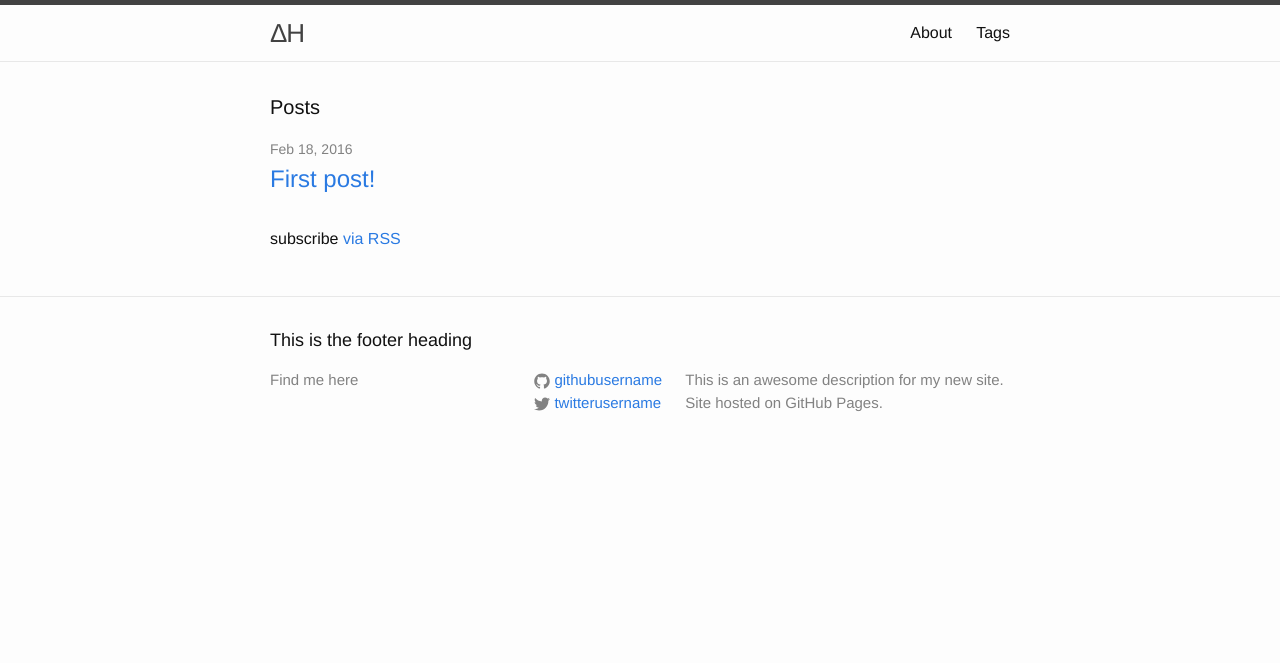
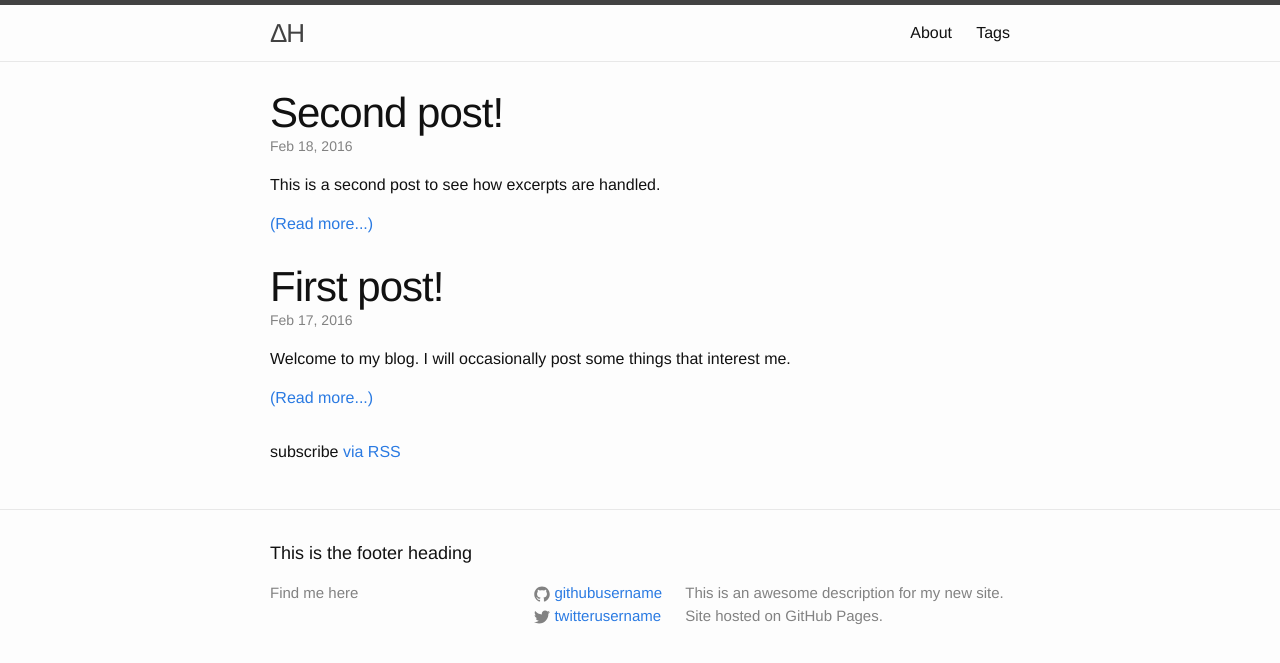
Before and after one commit to enthalpychange/enthalpychange.github.io, a Jekyll site: the page built from index.html, in a window 1280 px wide. Shown: the top 663 px of the page. Built offline with Jekyll 4.4.1, drawn with Linux system fonts in a browser that asks for light colours.

Commit message:
fix index.html spacing

```diff
--- /dev/null
+++ b/_posts/2016-02-18-second-post.markdown
@@ -0,0 +1,7 @@
+---
+layout: post
+title:  "Second post!"
+---
+This is a second post to see how excerpts are handled.
+
+This is some text after an empty line.
--- a/index.html
+++ b/index.html
@@ -4,19 +4,16 @@ layout: default
 
 <div class="home">
 
-  <h1 class="page-heading">Posts</h1>
-
-  <ul class="post-list">
+  <div class="post-list">
     {% for post in site.posts %}
       <li>
+        <span class="post-title">{{ post.title }}</span><br/>
         <span class="post-meta">{{ post.date | date: "%b %-d, %Y" }}</span>
-
-        <h2>
-          <a class="post-link" href="{{ post.url | prepend: site.baseurl }}">{{ post.title }}</a>
-        </h2>
+        <p><span class="post-content">{{ post.excerpt }}</span>
+        <a href="{{ post.url | prepend: site.baseurl }}">(Read more...)</a>
       </li>
     {% endfor %}
-  </ul>
+  </div>
 
   <p class="rss-subscribe">subscribe <a href="{{ "/feed.xml" | prepend: site.baseurl }}">via RSS</a></p>
 
```
Also changed, not shown: _posts/2016-02-17-welcome.markdown (renamed from _posts/2016-02-18-welcome.markdown), 1 other file.
